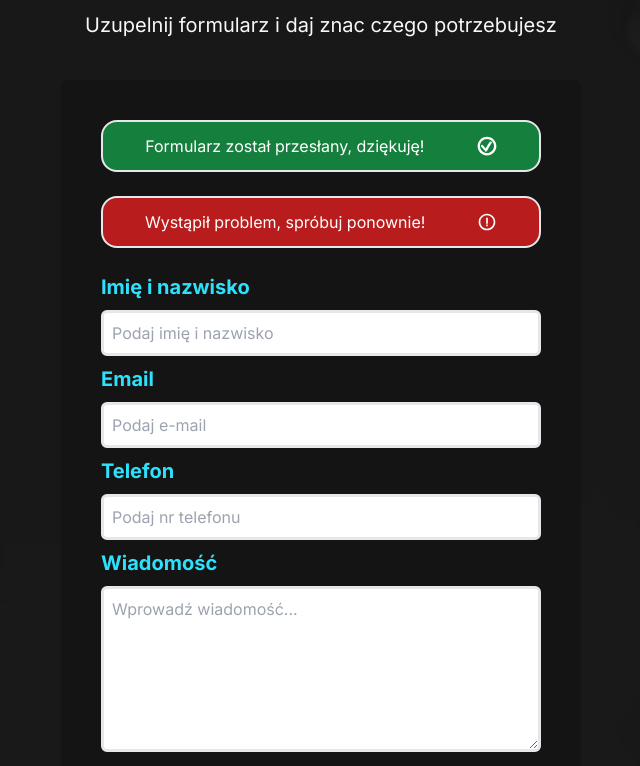
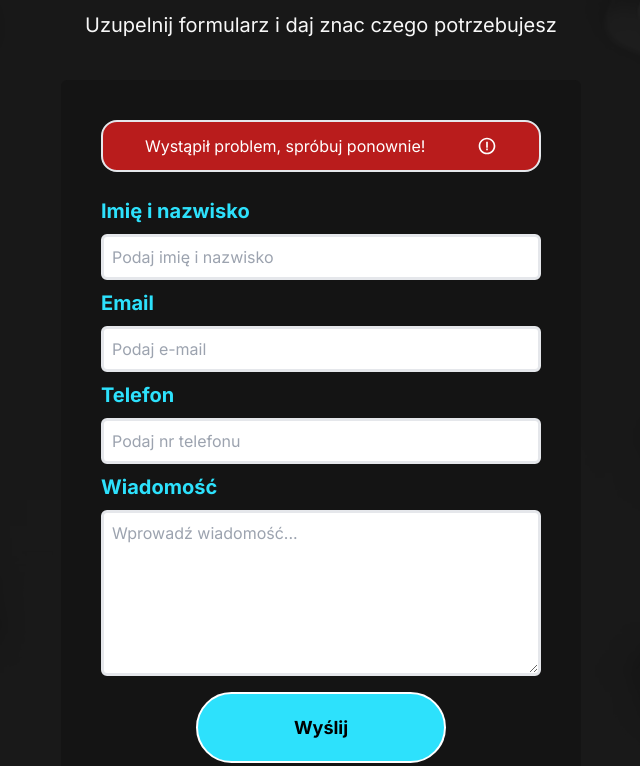
Before and after one commit to MateuszKuruc/marketing-portfolio, a Next.js app in the folder marketing-portfolio/: page / in a window 1280 px wide. Shown: the part 2005-2771 px from the top of the page, without its empty margins (319-959 px from the left). Built offline with nearby package versions, Linux system fonts and the light colour scheme.

Commit message:
add disabled button styling, adjust button component accepted types, add logic in form component to change button appearance on submit

```diff
--- a/marketing-portfolio/src/app/globals.css
+++ b/marketing-portfolio/src/app/globals.css
@@ -24,7 +24,11 @@ body {
   }
 
   .btn_submit {
-    @apply border-gray-20 bg-blue-50 px-8 py-5 transition-all hover:bg-blue-70 cursor-pointer hover:scale-105;
+    @apply border-white border-2 bg-blue-50 px-8 py-5 transition-all hover:bg-blue-70 cursor-pointer hover:scale-105;
+  }
+
+  .btn_disabled {
+    @apply border-gray-20 border-2 bg-gray-30 px-8 py-5 hover:scale-100 cursor-not-allowed;
   }
 
   .ReactCollapse--collapse {
--- a/marketing-portfolio/src/components/Button.tsx
+++ b/marketing-portfolio/src/components/Button.tsx
@@ -7,6 +7,7 @@ const Button = ({ disabled, type, title, icon, variant }: ButtonProps) => {
       className={`rounded-full min-w-[250px] self-center mt-2 ${variant}`}
       type={type}
       title={title}
+      disabled={disabled}
     >
       {icon && <Image src={icon} alt={title} width={24} height={24} />}
       <label className="bold-18 whitespace-nowrap">{title}</label>
--- a/marketing-portfolio/src/components/Form.tsx
+++ b/marketing-portfolio/src/components/Form.tsx
@@ -8,7 +8,7 @@ import { GiConfirmed } from "react-icons/gi";
 import { BiErrorCircle } from "react-icons/bi";
 
 const Form = () => {
-  const [successNotification, setSuccessNotification] = useState(true);
+  const [successNotification, setSuccessNotification] = useState(false);
   const [errorNotification, setErrorNotification] = useState(true);
 
   const onSubmit = async (values, actions) => {
@@ -135,7 +135,8 @@ const Form = () => {
         disabled={isSubmitting}
         type="submit"
         title="Wyślij"
-        variant="btn_submit"
+        // variant="btn_submit"
+        variant={isSubmitting ? "btn_disabled" : "btn_submit"}
       />
     </form>
   );
--- a/marketing-portfolio/types.ts
+++ b/marketing-portfolio/types.ts
@@ -10,5 +10,5 @@ export type ButtonProps = {
   type: "button" | "submit";
   title: string;
   icon?: string;
-  variant: "btn_submit";
+  variant: "btn_submit" | "btn_disabled";
 };
```
